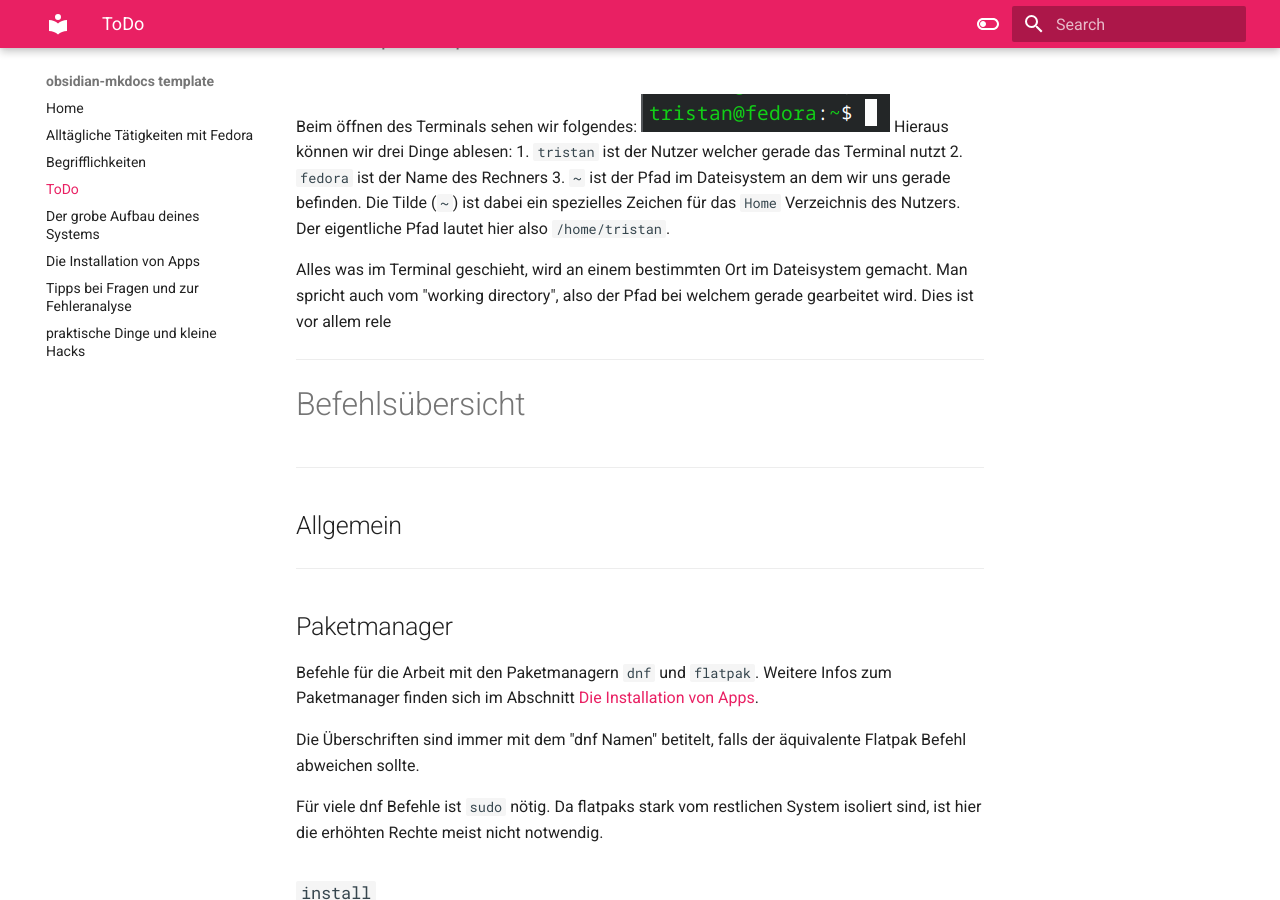
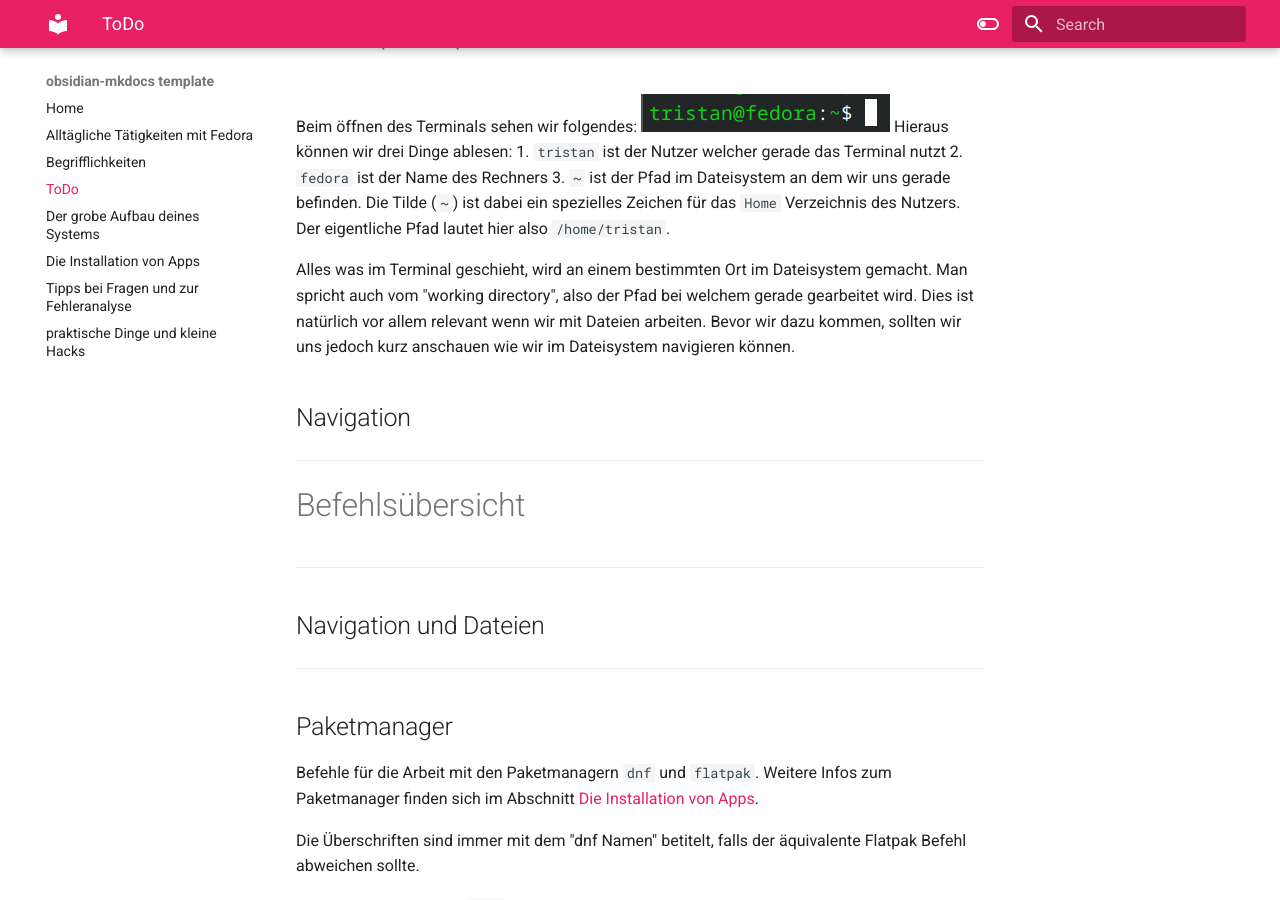
Before and after one commit to Tecipry/Handbuch-fedoraKDE, an MkDocs documentation site: the page built from docs/Das Terminal.md, in a window 1280 px wide and 900 px high, scrolled down 690 px. Built offline with MkDocs 1.6.1 and Material for MkDocs 9.7.7, drawn with Linux system fonts in a browser that asks for light colours.

Commit message:
backup from:  20-12-2025 13:41:07

```diff
--- a/docs/Das Terminal.md
+++ b/docs/Das Terminal.md
@@ -19,14 +19,20 @@ Hieraus können wir drei Dinge ablesen:
 2. `fedora` ist der Name des Rechners
 3. `~` ist der Pfad im Dateisystem an dem wir uns gerade befinden. Die Tilde (`~`) ist dabei ein spezielles Zeichen für das `Home` Verzeichnis des Nutzers. Der eigentliche Pfad lautet hier also `/home/tristan`.
 
-Alles was im Terminal geschieht, wird an einem bestimmten Ort im Dateisystem gemacht. Man spricht auch vom "working directory", also der Pfad bei welchem gerade gearbeitet wird. Dies ist vor allem rele
+Alles was im Terminal geschieht, wird an einem bestimmten Ort im Dateisystem gemacht. Man spricht auch vom "working directory", also der Pfad bei welchem gerade gearbeitet wird. Dies ist natürlich vor allem relevant wenn wir mit Dateien arbeiten. Bevor wir dazu kommen, sollten wir uns jedoch kurz anschauen wie wir im Dateisystem navigieren können.
+
+## Navigation
+
+
+
+
 
 
 ---
 # Befehlsübersicht
 
 ---
-## Allgemein
+## Navigation und Dateien
 
 ---
 ## Paketmanager
```
